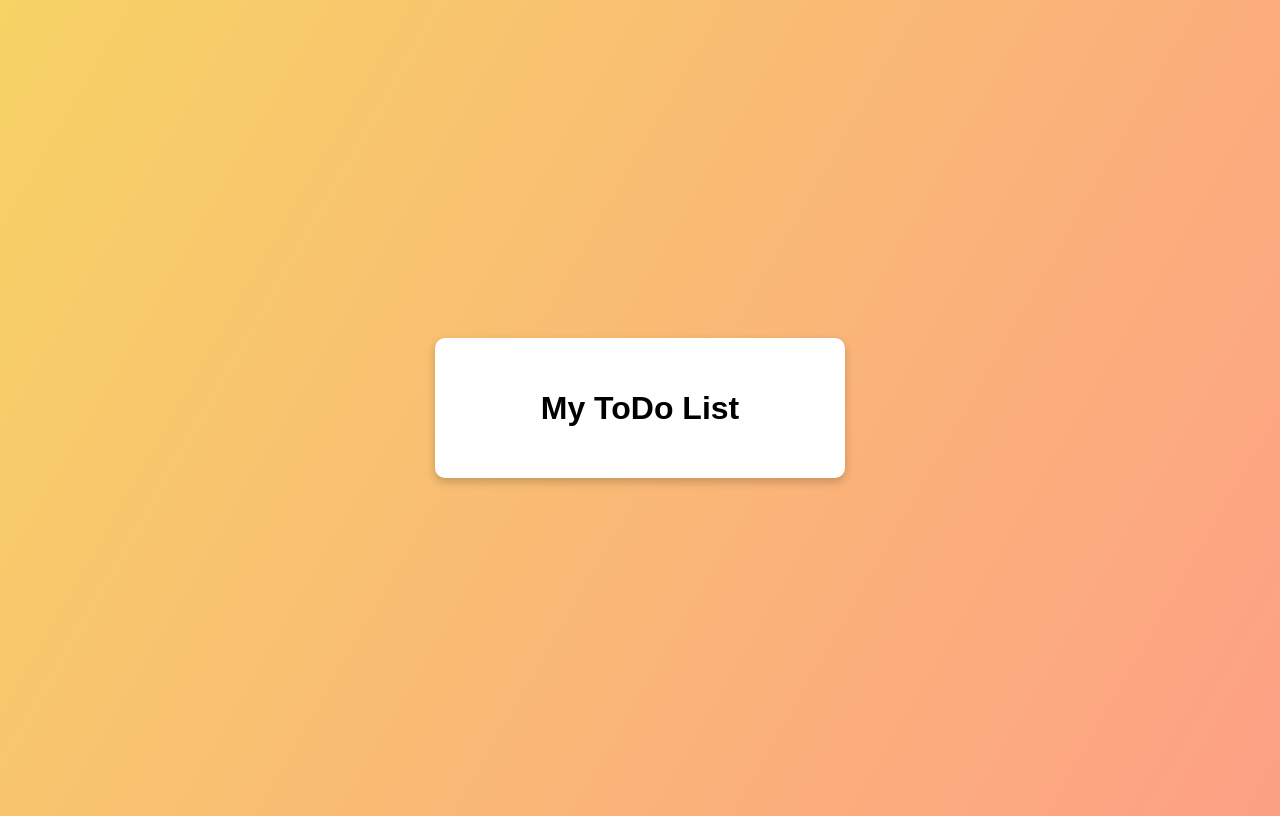
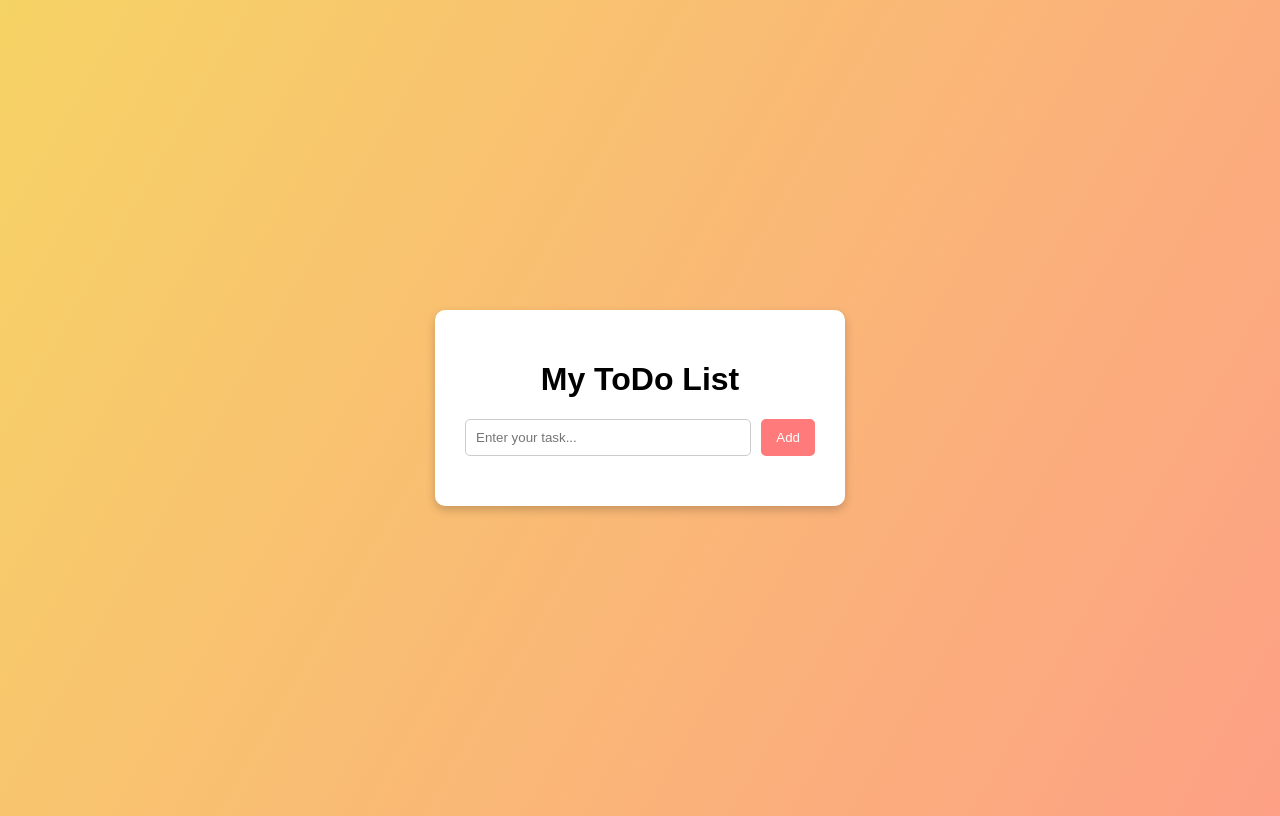
Before and after one commit to Supriya-004/to-do-application, a plain HTML site: page appl.html in a window 1280 px wide. Drawn offline with Linux system fonts and the light colour scheme.

Commit message:
button added

```diff
--- a/appl.html
+++ b/appl.html
@@ -11,9 +11,12 @@
 <div class="container">
     <h1>My ToDo List</h1>
 
+    <div class="input-box">
+        <input type="text" id="todoInput" placeholder="Enter your task...">
+        <button onclick="addTodo()">Add</button>
+    </div>
 
-    <ul id="todoList"></ul>
-</div>
+
 
 <script src="app.js"></script>
 </body>
```
